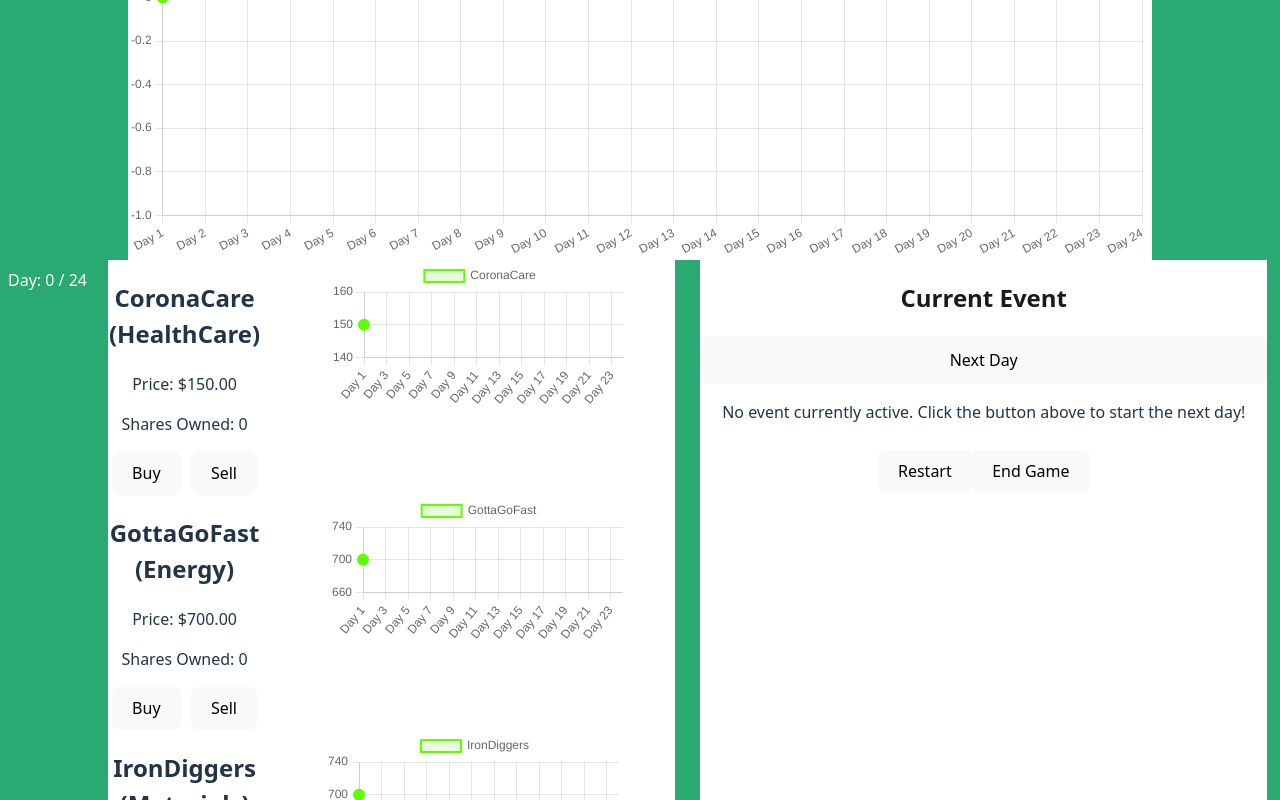
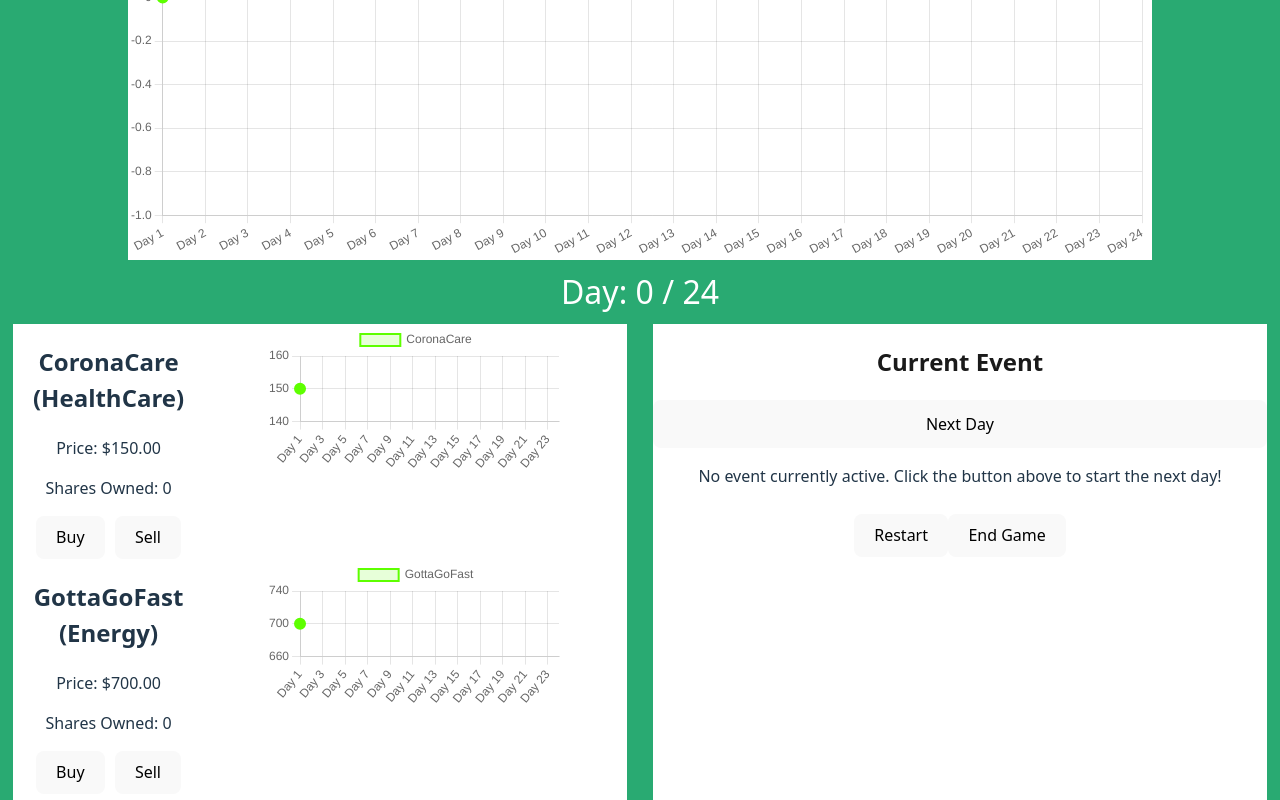
Before and after one commit to williamz2198/HackNYU-2025, a React (Vite) app in the folder win-or-crash/: page / in a window 1280 px wide. Shown: the part 300-1100 px from the top of the page. Built offline with nearby package versions, Linux system fonts and the light colour scheme.

Commit message:
Reformat

```diff
--- a/win-or-crash/src/App.jsx
+++ b/win-or-crash/src/App.jsx
@@ -39,54 +39,8 @@ function App() {
     }
     return res;
   }
-  const updatePlayerStock = (stock) =>{
-    // let temp = playerStocks;
-    // if(playerStocks==null){
-    //   temp = [{
-    //       label: stock.name,
-    //       data: generateData(stock),
-    //       borderColor: randomColor(),
-    //       backgroundColor: randomColor()
-    //     }];
-    // }
-    // else{
-    //   temp = [...temp,{
-    //     label: stock.name,
-    //     data: generateData(stock),
-    //     borderColor: randomColor(),
-    //     backgroundColor: randomColor()
-    //   }];
-    // }
-    // temp[temp.length-1].data.push(stock.currentPrice);
-    // setPlayerStocks(temp);
-  }
   const updatePlayerStocks = (currStocks) =>{
     let temp = playerStocks;
-    // for(let i = 0; i < stocks.length; i++){
-    //   if(portfolio.hasOwnProperty(stocks[i].name) && playerStocks==null){
-    //     temp = [{
-    //       label: stocks[i].name,
-    //       data: generateData(stocks[i]),
-    //       borderColor: randomColor(),
-    //       backgroundColor: randomColor()
-    //     }];
-    //   }
-    //   if(portfolio.hasOwnProperty(stocks[i].name)){
-    //     let index = temp.findIndex(stock => stock['label'] == stocks[i].name);
-    //     if(index < 0){
-    //       temp = [...temp,{
-    //         label: stocks[i].name,
-    //         data: generateData(stocks[i]),
-    //         borderColor: randomColor(),
-    //         backgroundColor: randomColor()
-    //       }];
-    //       temp[temp.length-1].data.push(stocks[i].currentPrice);
-    //     }
-    //     else{
-    //       temp[index].data.push(stocks[i].currentPrice);
-    //     }
-    //   }
-    // }
     let currMoney = 0;
     for(const key in portfolio){
       currMoney+=currStocks[currStocks.findIndex(stock => stock['name'] == key)].currentPrice * portfolio[key].quantity;
@@ -223,7 +177,10 @@ function App() {
            padding: "40px",
            borderRadius: "15px",
            textAlign: "center",
-           border: "2px solid white"
+           border: "2px solid white",
+           position: "fixed",
+           left: "35%",
+           right: "35%"
          }}>
            <h1>Game Over!</h1>
            <p>Cash: ${money.toFixed(2)}</p>
@@ -244,8 +201,8 @@ function App() {
       />
       <MoneyDisplay money={money}></MoneyDisplay>
       <StockChart override={playerStocks} name={"Your stocks"}></StockChart>
+      <div style={{ padding: 8, color: "white", fontSize: "2em"}}>Day: {dayCount} / 24</div>
       <div className="ContentBlock">
-        <div style={{ padding: 8, color: "white" }}>Day: {dayCount} / 24</div>
         <StockList
           stocks={stocks}
           portfolio={portfolio}
```
